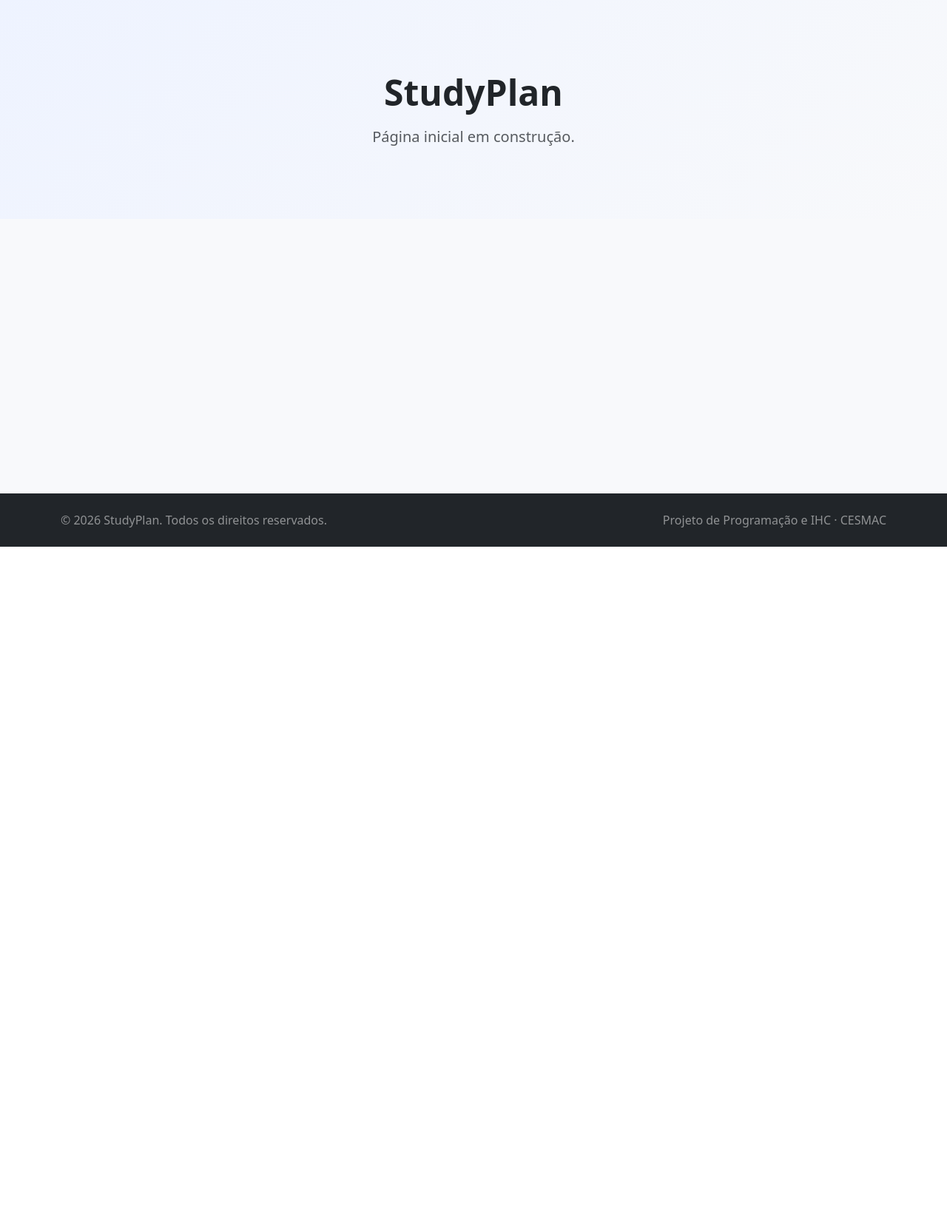
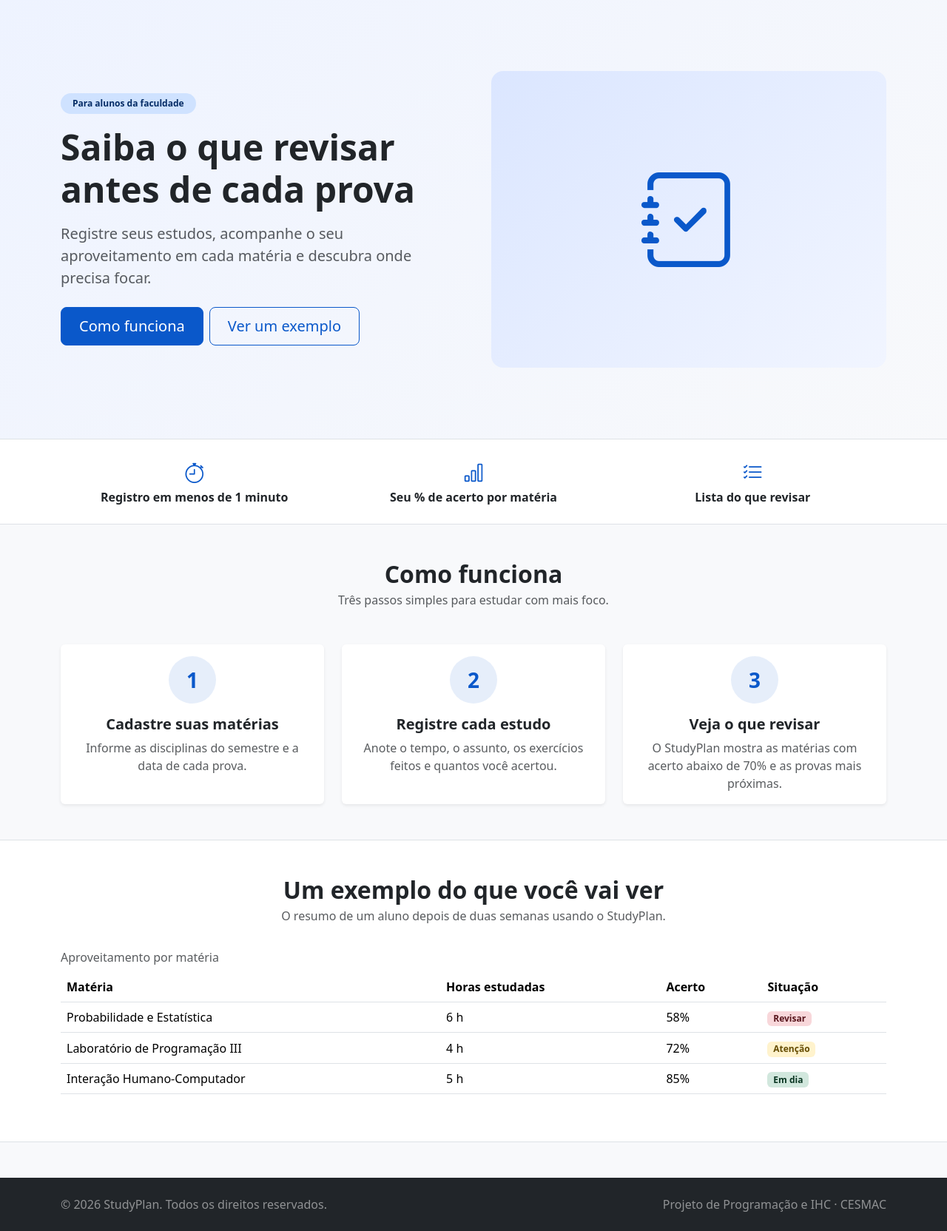
Before and after one commit to joaoebrahim/projeto-programacao-e-ihc, a Flask app: page / in a window 1280 px wide. Shown: the part 61-1725 px from the top of the page at 74% size. Before the commit the page ends 800 px from the top, so only its background shows below. Run offline with Flask 3, Linux system fonts and the light colour scheme.

Commit message:
Página inicial do StudyPlan
- Apresentação do produto com chamadas para as seções
- Faixa de benefícios e seção Como funciona em 3 passos
- Tabela com um exemplo do aproveitamento por matéria
- Ajustes de CSS para a página e para os links com âncora

```diff
--- a/static/css/style.css
+++ b/static/css/style.css
@@ -46,6 +46,33 @@ body {
     padding: .5rem .75rem;
 }
 
+/* Ao clicar num link com #, a seção não fica escondida atrás do menu fixo */
+section[id] {
+    scroll-margin-top: 70px;
+}
+
 .hero {
     background: linear-gradient(135deg, #eef3ff 0%, var(--sp-fundo) 100%);
 }
+
+.hero-art {
+    aspect-ratio: 4 / 3;
+    background: linear-gradient(135deg, #dbe6ff 0%, #f1f5ff 100%);
+}
+
+.hero-art i {
+    font-size: 8rem;
+}
+
+.icon-circle {
+    width: 64px;
+    height: 64px;
+    border-radius: 50%;
+    display: flex;
+    align-items: center;
+    justify-content: center;
+    background: rgba(10, 88, 202, .1);
+    color: var(--sp-azul);
+    font-size: 1.75rem;
+    font-weight: bold;
+}
--- a/templates/home.html
+++ b/templates/home.html
@@ -3,10 +3,128 @@
 {% block title %}Início · StudyPlan{% endblock %}
 
 {% block content %}
+<!-- Apresentação -->
 <section class="hero py-5">
-    <div class="container py-lg-5 text-center">
-        <h1 class="display-5 fw-bold mb-3">StudyPlan</h1>
-        <p class="lead text-body-secondary mb-0">Página inicial em construção.</p>
+    <div class="container py-lg-5">
+        <div class="row align-items-center g-5">
+            <div class="col-lg-6 text-center text-lg-start">
+                <span class="badge bg-primary-subtle text-primary-emphasis rounded-pill px-3 py-2 mb-3">
+                    Para alunos da faculdade
+                </span>
+                <h1 class="display-5 fw-bold mb-3">Saiba o que revisar antes de cada prova</h1>
+                <p class="lead text-body-secondary mb-4">
+                    Registre seus estudos, acompanhe o seu aproveitamento em cada matéria
+                    e descubra onde precisa focar.
+                </p>
+                <div class="d-flex flex-column flex-sm-row gap-2 justify-content-center justify-content-lg-start">
+                    <a href="#como-funciona" class="btn btn-primary btn-lg px-4">Como funciona</a>
+                    <a href="#exemplo" class="btn btn-outline-primary btn-lg px-4">Ver um exemplo</a>
+                </div>
+            </div>
+            <div class="col-lg-6 d-none d-lg-block">
+                <div class="hero-art rounded-4 d-flex align-items-center justify-content-center">
+                    <i class="bi bi-journal-check text-primary" aria-hidden="true"></i>
+                </div>
+            </div>
+        </div>
+    </div>
+</section>
+
+<!-- Benefícios -->
+<section class="py-4 border-top border-bottom bg-white">
+    <div class="container">
+        <div class="row text-center g-3">
+            <div class="col-md-4">
+                <i class="bi bi-stopwatch fs-3 text-primary" aria-hidden="true"></i>
+                <p class="mb-0 fw-semibold">Registro em menos de 1 minuto</p>
+            </div>
+            <div class="col-md-4">
+                <i class="bi bi-bar-chart fs-3 text-primary" aria-hidden="true"></i>
+                <p class="mb-0 fw-semibold">Seu % de acerto por matéria</p>
+            </div>
+            <div class="col-md-4">
+                <i class="bi bi-list-check fs-3 text-primary" aria-hidden="true"></i>
+                <p class="mb-0 fw-semibold">Lista do que revisar</p>
+            </div>
+        </div>
+    </div>
+</section>
+
+<!-- Como funciona -->
+<section id="como-funciona" class="py-5">
+    <div class="container">
+        <div class="text-center mb-5">
+            <h2 class="fw-bold mb-1">Como funciona</h2>
+            <p class="text-body-secondary mb-0">Três passos simples para estudar com mais foco.</p>
+        </div>
+
+        <div class="row g-4">
+            <div class="col-md-4">
+                <div class="card h-100 border-0 shadow-sm text-center p-3">
+                    <div class="icon-circle mx-auto mb-3">1</div>
+                    <h3 class="fs-5 fw-bold">Cadastre suas matérias</h3>
+                    <p class="text-body-secondary mb-0">Informe as disciplinas do semestre e a data de cada prova.</p>
+                </div>
+            </div>
+            <div class="col-md-4">
+                <div class="card h-100 border-0 shadow-sm text-center p-3">
+                    <div class="icon-circle mx-auto mb-3">2</div>
+                    <h3 class="fs-5 fw-bold">Registre cada estudo</h3>
+                    <p class="text-body-secondary mb-0">Anote o tempo, o assunto, os exercícios feitos e quantos você acertou.</p>
+                </div>
+            </div>
+            <div class="col-md-4">
+                <div class="card h-100 border-0 shadow-sm text-center p-3">
+                    <div class="icon-circle mx-auto mb-3">3</div>
+                    <h3 class="fs-5 fw-bold">Veja o que revisar</h3>
+                    <p class="text-body-secondary mb-0">O StudyPlan mostra as matérias com acerto abaixo de 70% e as provas mais próximas.</p>
+                </div>
+            </div>
+        </div>
+    </div>
+</section>
+
+<!-- Exemplo de resultado -->
+<section id="exemplo" class="py-5 bg-white border-top border-bottom">
+    <div class="container">
+        <div class="text-center mb-4">
+            <h2 class="fw-bold mb-1">Um exemplo do que você vai ver</h2>
+            <p class="text-body-secondary mb-0">O resumo de um aluno depois de duas semanas usando o StudyPlan.</p>
+        </div>
+
+        <div class="table-responsive">
+            <table class="table align-middle">
+                <caption class="caption-top">Aproveitamento por matéria</caption>
+                <thead>
+                    <tr>
+                        <th scope="col">Matéria</th>
+                        <th scope="col">Horas estudadas</th>
+                        <th scope="col">Acerto</th>
+                        <th scope="col">Situação</th>
+                    </tr>
+                </thead>
+                <tbody>
+                    <tr>
+                        <td>Probabilidade e Estatística</td>
+                        <td>6 h</td>
+                        <td>58%</td>
+                        <td><span class="badge bg-danger-subtle text-danger-emphasis">Revisar</span></td>
+                    </tr>
+                    <tr>
+                        <td>Laboratório de Programação III</td>
+                        <td>4 h</td>
+                        <td>72%</td>
+                        <td><span class="badge bg-warning-subtle text-warning-emphasis">Atenção</span></td>
+                    </tr>
+                    <tr>
+                        <td>Interação Humano-Computador</td>
+                        <td>5 h</td>
+                        <td>85%</td>
+                        <td><span class="badge bg-success-subtle text-success-emphasis">Em dia</span></td>
+                    </tr>
+                </tbody>
+            </table>
+        </div>
     </div>
 </section>
 {% endblock %}
```
